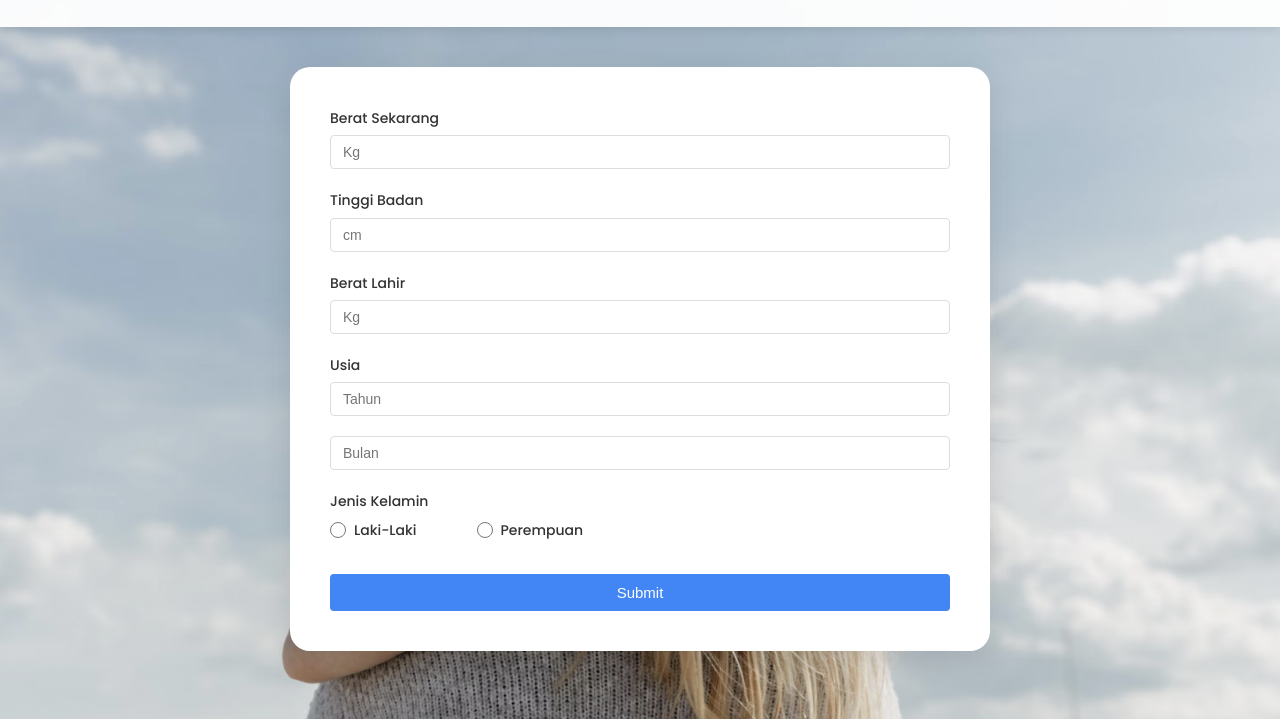
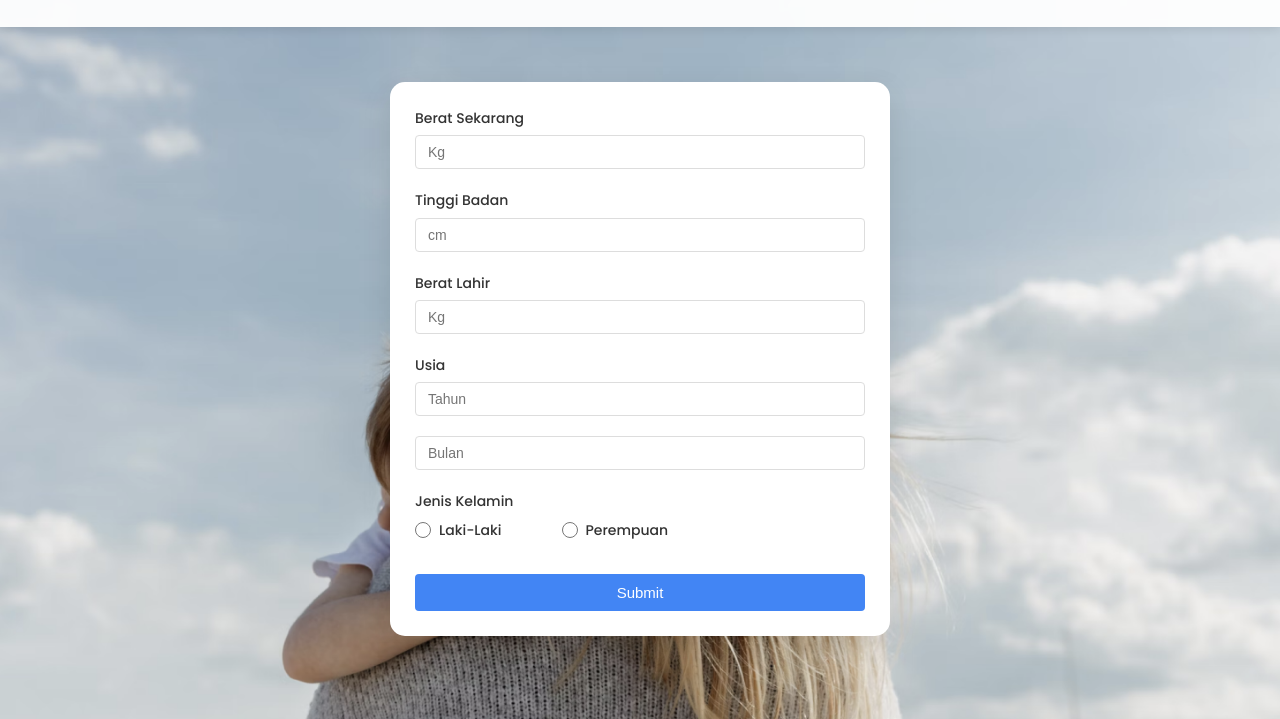
Before and after one commit to Giovan-pemula/HCI, a plain HTML site: page bmi/bmi.html in a window 1280 px wide. Shown: the part 81-800 px from the top of the page. Drawn offline with Linux system fonts and the light colour scheme.

Commit message:
Update bmi.css

```diff
--- a/bmi/bmi.css
+++ b/bmi/bmi.css
@@ -106,10 +106,10 @@ main {
 /* Calculator Card */
 .calculator-card {
     background-color: white;
-    padding: 40px;
-    border-radius: 20px;
+    padding: 25px;
+    border-radius: 15px;
     box-shadow: 0 10px 30px rgba(0, 0, 0, 0.1);
-    width: 700px;
+    width: 500px;
     max-width: 90%;
 }
 
```
